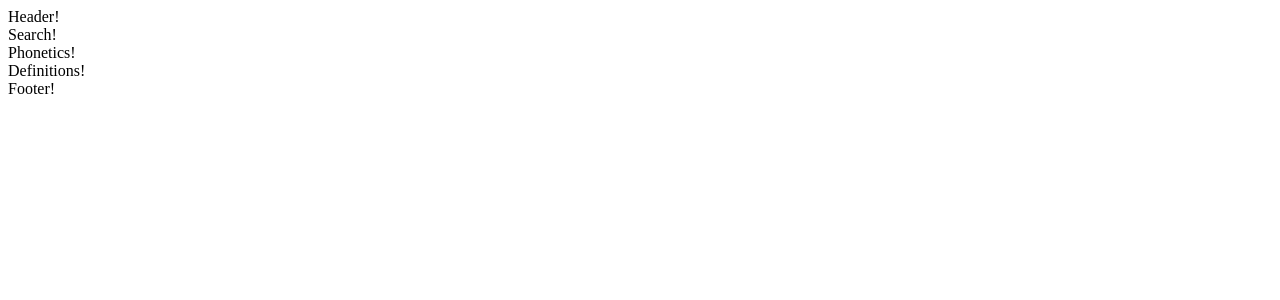
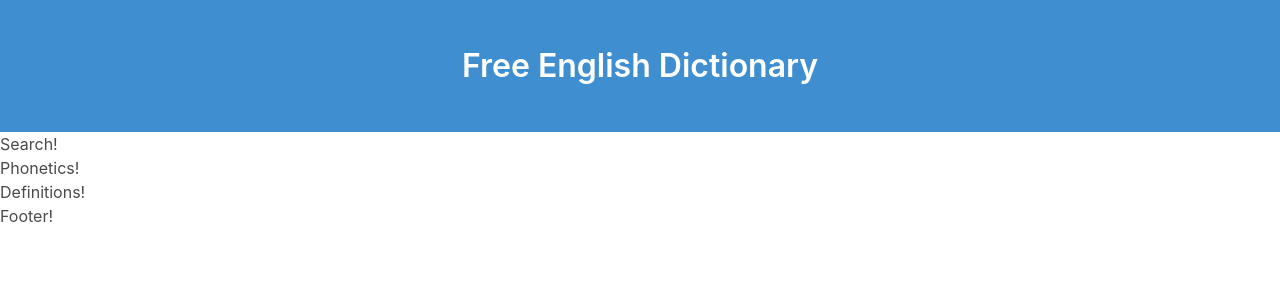
Before and after one commit to cs280fa21/dictionary-react-app, a JavaScript app: page / in a window 1280 px wide. Shown: the top 300 px of the page. Built offline with nearby package versions, Linux system fonts and the light colour scheme.

Commit message:
Step 10: Header component

```diff
--- a/public/index.html
+++ b/public/index.html
@@ -3,7 +3,11 @@
   <head>
     <meta charset="utf-8" />
     <meta name="viewport" content="width=device-width, initial-scale=1" />
-    <title>React App</title>
+    <link
+      href="https://cdn.jsdelivr.net/npm/bulma@0.9.3/css/bulma.min.css"
+      rel="stylesheet"
+    />
+    <title>Dictionary App</title>
   </head>
   <body>
     <div id="root"></div>
--- a/src/components/Header.js
+++ b/src/components/Header.js
@@ -1,5 +1,13 @@
 function Header() {
-  return <div>Header!</div>;
+  return (
+    <header className="hero is-info">
+      <div className="hero-body">
+        <p className="title has-text-centered">
+          Free English Dictionary
+        </p>
+      </div>
+    </header>
+  );
 }
 
 export default Header;
```
